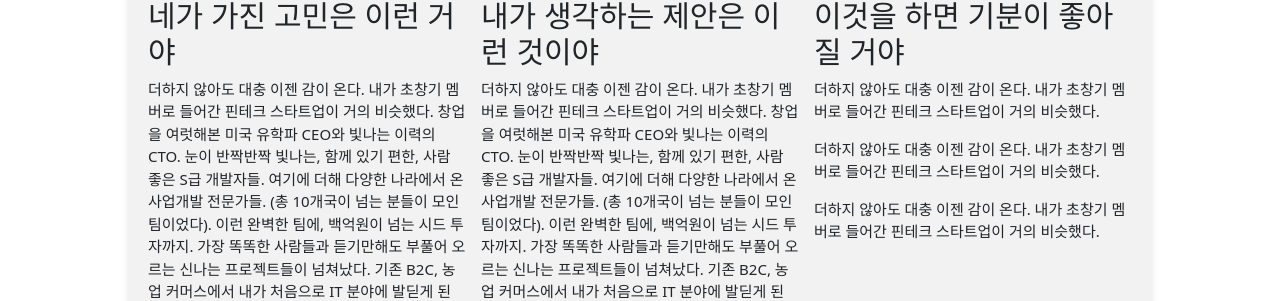
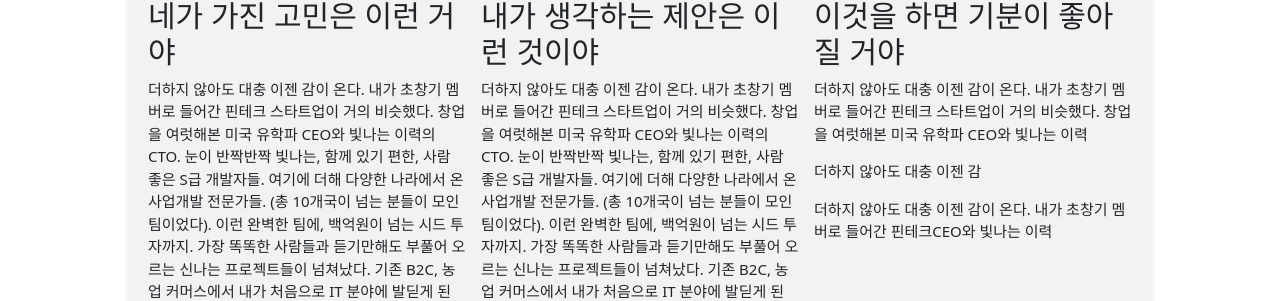
Before and after one commit to git1uv/client, a React (Create React App) app: page /chatbot/result in a window 1280 px wide. Shown: the part 366-667 px from the top of the page. Built offline with nearby package versions, Linux system fonts and the light colour scheme.

Commit message:
feat: 상담일지 내용 가져오기 (현재 더미데이터 넣어놓음)

```diff
--- a/src/components/Chatbot/ChatbotResult/ChatbotResult.jsx
+++ b/src/components/Chatbot/ChatbotResult/ChatbotResult.jsx
@@ -1,9 +1,11 @@
 import React, { useEffect, useState } from 'react'
 import * as S from './ChatbotResult.style'
 import Moment from 'moment'
+import { useSelector } from 'react-redux';
 
 export default function ChatbotResult() {
   const [chatbot, setChatbot] = useState('');
+  const chatResult = useSelector((state) => state.chatResult);
 
   const formatDate = Moment().format('YYYY / MM / DD');
   console.log(formatDate);
@@ -37,18 +39,7 @@ export default function ChatbotResult() {
             <h2>네가 가진 고민은 이런 거야</h2>
           </S.Title>
           <div>
-            <p>
-              더하지 않아도 대충 이젠 감이 온다.
-              내가 초창기 멤버로 들어간 핀테크 스타트업이 거의 비슷했다.
-              창업을 여럿해본 미국 유학파 CEO와 빛나는 이력의 CTO.
-              눈이 반짝반짝 빛나는, 함께 있기 편한, 사람 좋은 S급 개발자들.
-              여기에 더해 다양한 나라에서 온 사업개발 전문가들.
-              (총 10개국이 넘는 분들이 모인 팀이었다).
-              이런 완벽한 팀에, 백억원이 넘는 시드 투자까지.
-              가장 똑똑한 사람들과 듣기만해도 부풀어 오르는 신나는 프로젝트들이 넘쳐났다.
-              기존 B2C, 농업 커머스에서 내가 처음으로 IT 분야에 발딛게 된 순간이 었고,
-              하루 하루의 출근이 기
-            </p>
+            <p>{chatResult.first}</p>
           </div>
         </S.ContentBox>
         <S.ContentBox>
@@ -57,18 +48,7 @@ export default function ChatbotResult() {
             <h2>내가 생각하는 제안은 이런 것이야</h2>
           </S.Title>
           <div>
-            <p>
-              더하지 않아도 대충 이젠 감이 온다.
-              내가 초창기 멤버로 들어간 핀테크 스타트업이 거의 비슷했다.
-              창업을 여럿해본 미국 유학파 CEO와 빛나는 이력의 CTO.
-              눈이 반짝반짝 빛나는, 함께 있기 편한, 사람 좋은 S급 개발자들.
-              여기에 더해 다양한 나라에서 온 사업개발 전문가들.
-              (총 10개국이 넘는 분들이 모인 팀이었다).
-              이런 완벽한 팀에, 백억원이 넘는 시드 투자까지.
-              가장 똑똑한 사람들과 듣기만해도 부풀어 오르는 신나는 프로젝트들이 넘쳐났다.
-              기존 B2C, 농업 커머스에서 내가 처음으로 IT 분야에 발딛게 된 순간이 었고,
-              하루 하루의 출근이 기
-            </p>
+            <p>{chatResult.second}</p>
           </div>
         </S.ContentBox>
         <S.ContentBox>
@@ -77,22 +57,13 @@ export default function ChatbotResult() {
             <h2>이것을 하면 기분이 좋아질 거야</h2>
           </S.Title>
           <div>
-            <p>
-              더하지 않아도 대충 이젠 감이 온다.
-              내가 초창기 멤버로 들어간 핀테크 스타트업이 거의 비슷했다.
-            </p>
+            <p>{chatResult.third[0]}</p>
           </div>
           <div>
-            <p>
-              더하지 않아도 대충 이젠 감이 온다.
-              내가 초창기 멤버로 들어간 핀테크 스타트업이 거의 비슷했다.
-            </p>
+            <p>{chatResult.third[1]}</p>
           </div>
           <div>
-            <p>
-              더하지 않아도 대충 이젠 감이 온다.
-              내가 초창기 멤버로 들어간 핀테크 스타트업이 거의 비슷했다.
-            </p>
+            <p>{chatResult.third[2]}</p>
           </div>
         </S.ContentBox>
       </S.Bottom>
--- /dev/null
+++ b/src/redux/chatResult.jsx
@@ -0,0 +1,23 @@
+import { createSlice } from "@reduxjs/toolkit";
+
+const chatResult = createSlice({
+	name: 'chatResult',
+		initialState: { // 더미데이터
+			first: '더하지 않아도 대충 이젠 감이 온다. 내가 초창기 멤버로 들어간 핀테크 스타트업이 거의 비슷했다. 창업을 여럿해본 미국 유학파 CEO와 빛나는 이력의 CTO. 눈이 반짝반짝 빛나는, 함께 있기 편한, 사람 좋은 S급 개발자들. 여기에 더해 다양한 나라에서 온 사업개발 전문가들. (총 10개국이 넘는 분들이 모인 팀이었다). 이런 완벽한 팀에, 백억원이 넘는 시드 투자까지. 가장 똑똑한 사람들과 듣기만해도 부풀어 오르는 신나는 프로젝트들이 넘쳐났다. 기존 B2C, 농업 커머스에서 내가 처음으로 IT 분야에 발딛게 된 순간이 었고, 하루 하루의 출근이 기',
+            second: '더하지 않아도 대충 이젠 감이 온다. 내가 초창기 멤버로 들어간 핀테크 스타트업이 거의 비슷했다. 창업을 여럿해본 미국 유학파 CEO와 빛나는 이력의 CTO. 눈이 반짝반짝 빛나는, 함께 있기 편한, 사람 좋은 S급 개발자들. 여기에 더해 다양한 나라에서 온 사업개발 전문가들. (총 10개국이 넘는 분들이 모인 팀이었다). 이런 완벽한 팀에, 백억원이 넘는 시드 투자까지. 가장 똑똑한 사람들과 듣기만해도 부풀어 오르는 신나는 프로젝트들이 넘쳐났다. 기존 B2C, 농업 커머스에서 내가 처음으로 IT 분야에 발딛게 된 순간이 었고, 하루 하루의 출근이 기',
+            third: ['더하지 않아도 대충 이젠 감이 온다. 내가 초창기 멤버로 들어간 핀테크 스타트업이 거의 비슷했다. 창업을 여럿해본 미국 유학파 CEO와 빛나는 이력',
+                '더하지 않아도 대충 이젠 감',
+                '더하지 않아도 대충 이젠 감이 온다. 내가 초창기 멤버로 들어간 핀테크CEO와 빛나는 이력']
+		},
+		reducers: {
+			setResult(state, action) {
+				const {first, second, third} = action.payload;
+				state.first = first;
+				state.second = second;
+				state.third = third;
+			},
+		}
+})
+
+export const {setResult} = chatResult.actions;
+export default chatResult.reducer;
--- a/src/redux/store.jsx
+++ b/src/redux/store.jsx
@@ -2,11 +2,13 @@
 import { configureStore } from '@reduxjs/toolkit'
 import userReducer from './user'
 import testReducer from './test'
+import chatResultReducer from './chatResult'
 
 const store = configureStore({
   reducer: {
     user: userReducer,
     test: testReducer,
+    chatResult: chatResultReducer,
   },
 });
 
```
